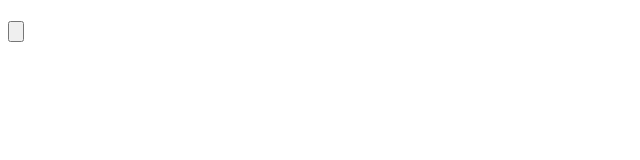
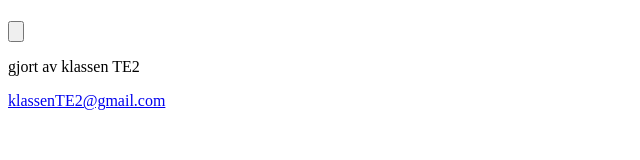
Before and after one commit to Collbrothers/animated-octo-train, a plain HTML site: page index.html in a window 1280 px wide. Shown: the whole page, without its empty margins (0-640 px from the left). Drawn offline with Linux system fonts and the light colour scheme.

Commit message:
lägger till en footer

```diff
--- a/index.html
+++ b/index.html
@@ -10,6 +10,9 @@
 
     <!--Knapp för Ward :)-->
     <input type="button" id="changebtn">
-
+    <footer>
+        <p>gjort av klassen TE2</p>
+        <a href= "aron.kyleback@elev.ga.ntig.se">klassenTE2@gmail.com</a>
+    </footer>
 </body>
 </html>
```
